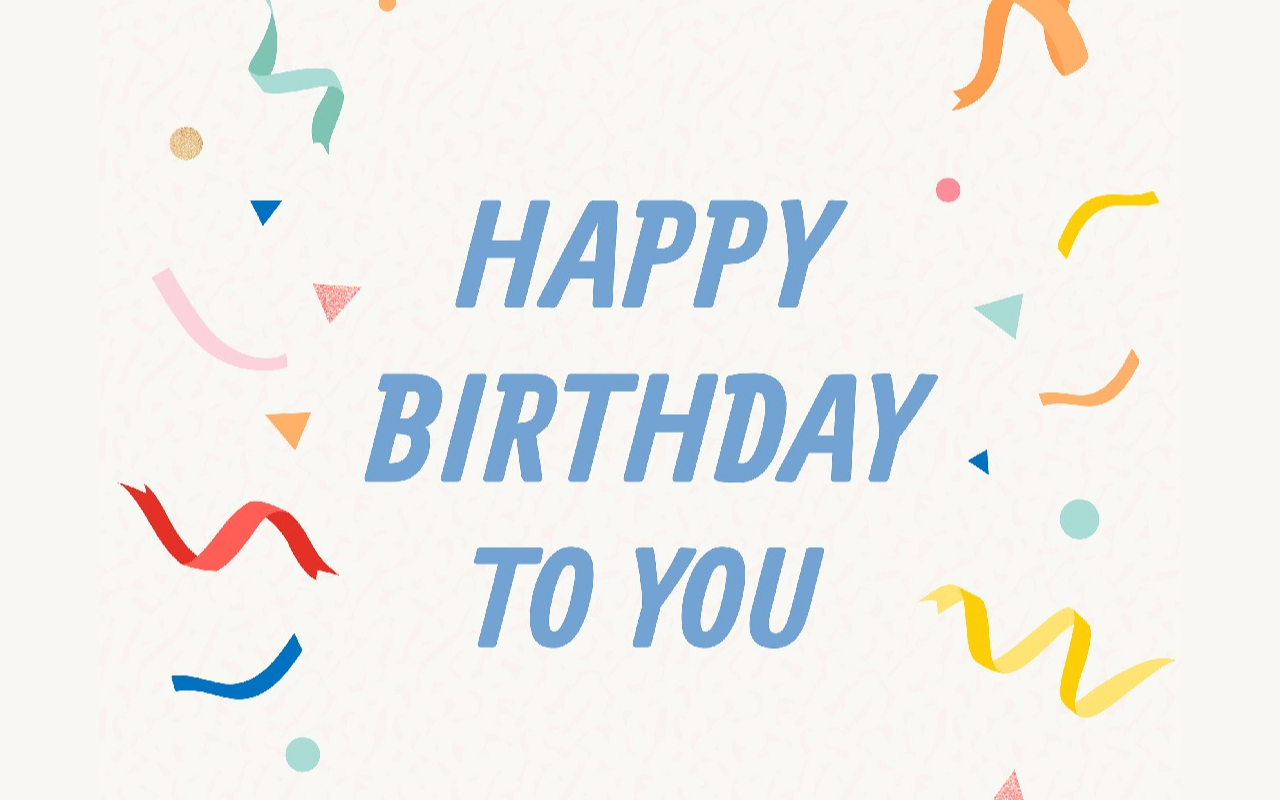
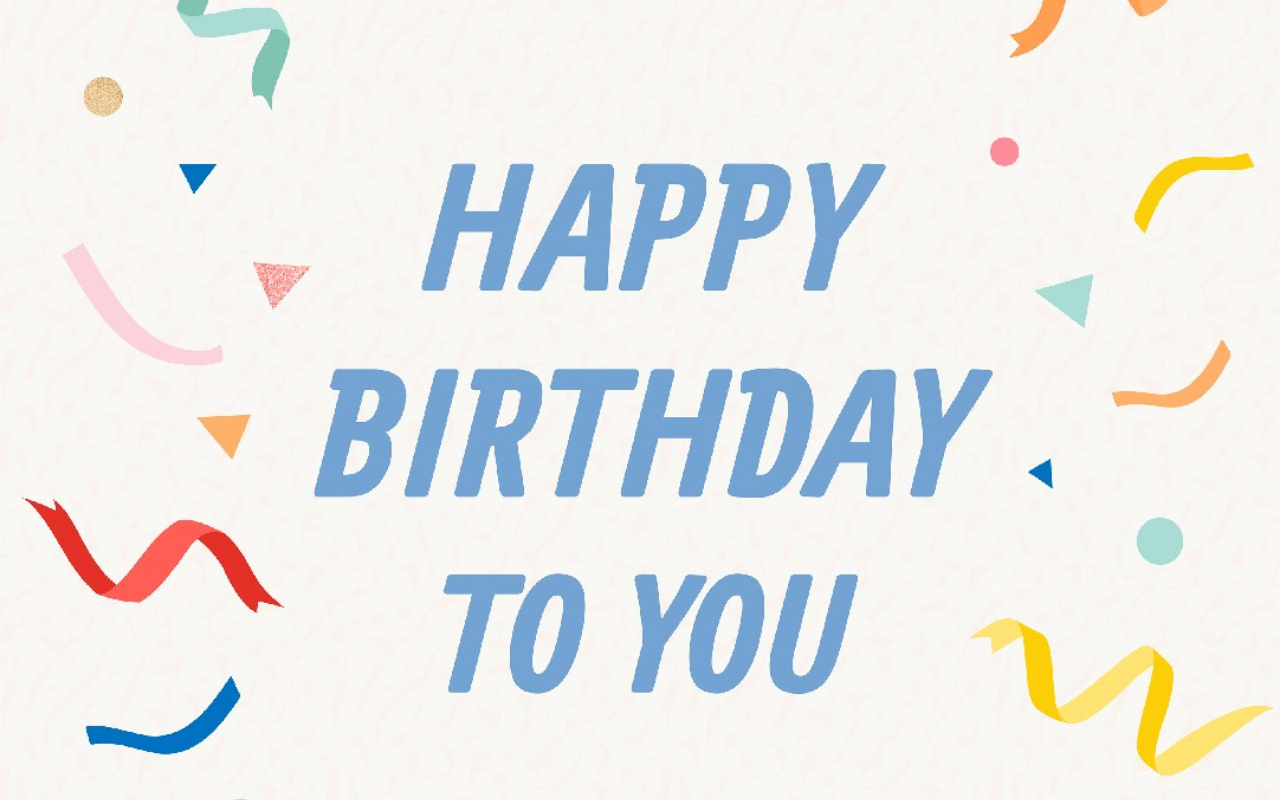
Before and after one commit to SeungHyunH/happybirthday, a React (Create React App) app: page / in a window 1280 px wide. Built offline with nearby package versions, Linux system fonts and the light colour scheme.

Commit message:
image size 수정

```diff
--- a/src/component/main.jsx
+++ b/src/component/main.jsx
@@ -4,7 +4,6 @@ import styled from 'styled-components'
 const Main = () => {
   return (
     <Wrap>
-
     </Wrap>
   )
 }
@@ -16,11 +15,7 @@ const Wrap = styled.div`
   background-image: url('/birthday_bg.jpg');
   background-repeat : no-repeat;
   background-position: center;
-`
-
-const Background = styled.img`
-  height: 100vh;
-
+  background-size : 100vw;
 `
 
 export default Main
```
